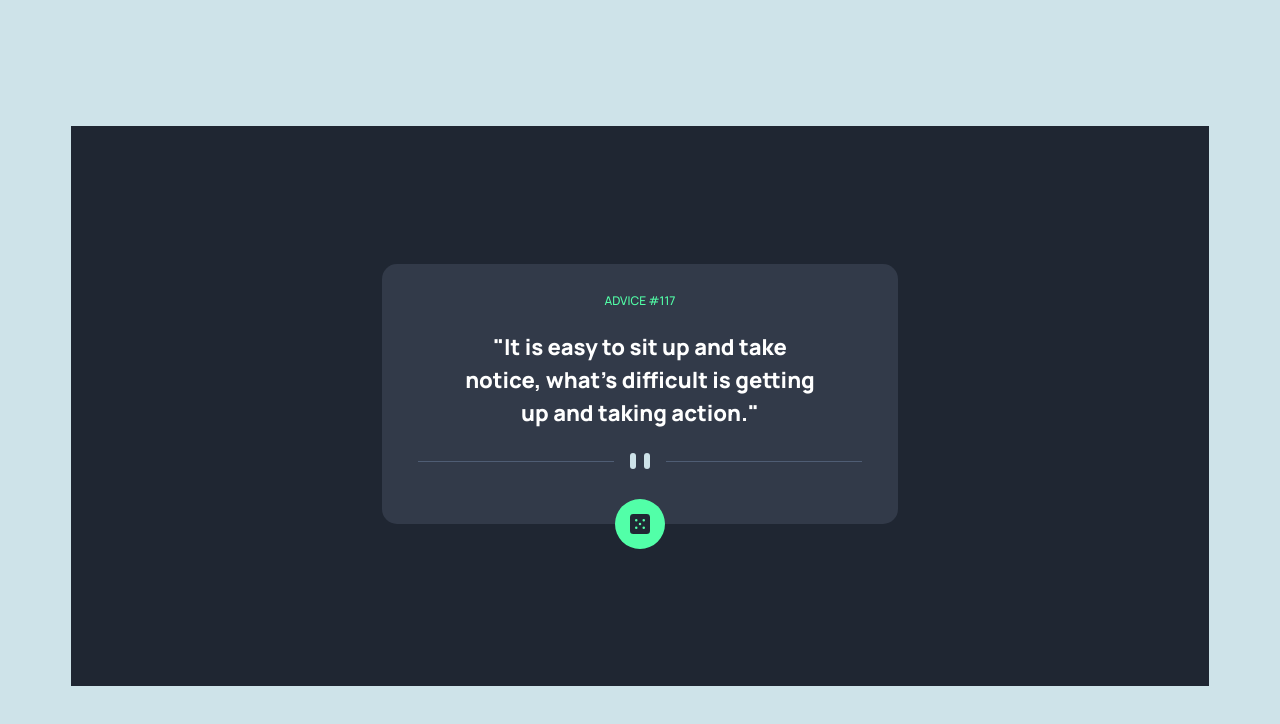
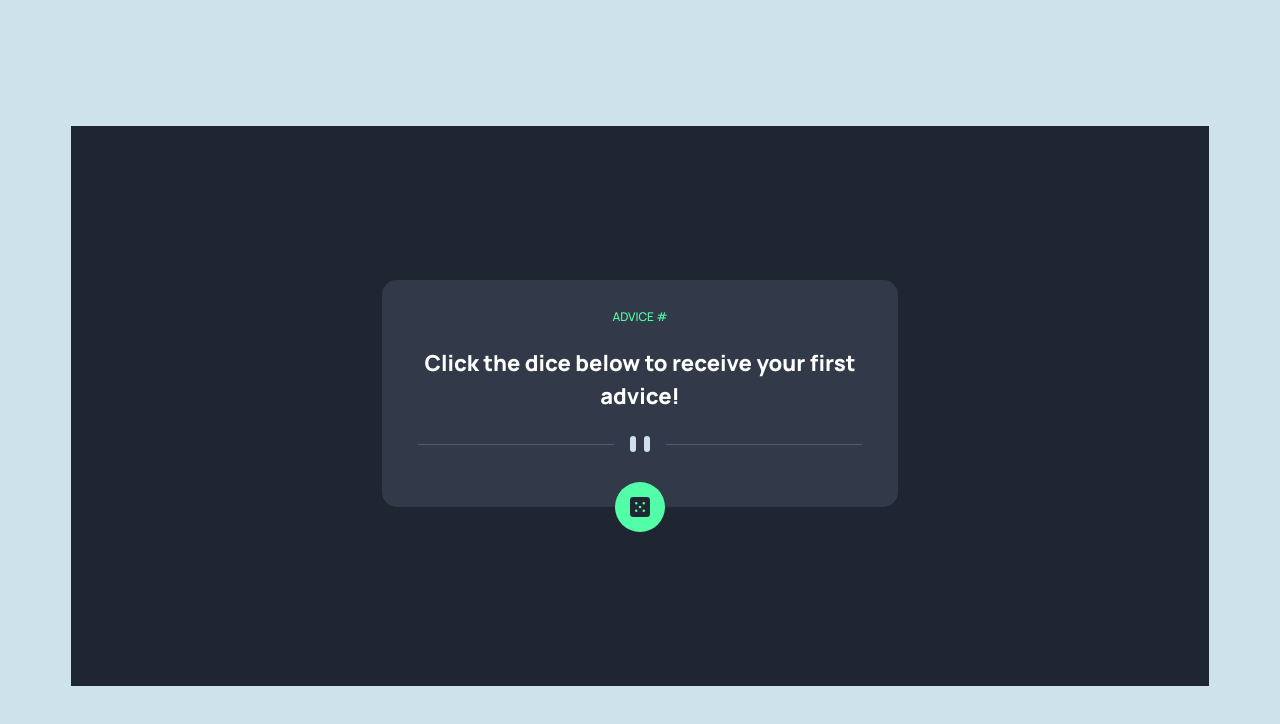
Before and after one commit to Vikiwest/Advice-Generator-App, a plain HTML site: page index.html in a window 1280 px wide. Drawn offline with Linux system fonts and the light colour scheme; files whose address does not match are found by name.

Commit message:
Updated Syntax

```diff
--- a/index.html
+++ b/index.html
@@ -16,18 +16,17 @@
   <body>
     <div class="first-colored-box">
       <div class="second-colored-box">
-        <h1 role="title" class="advice-title" id="advice-title">ADVICE #117</h1>
-        <p role="description" class="description" id="description">
-          "It is easy to sit up and take <br> notice, what's difficult is getting <br> up
-          and taking action."
-        </p>
+        <h1 role="title" class="advice-title" id="advice-title">ADVICE #</h1>
+    <p class="description" id="description" aria-live="polite">
+  Click the dice below to receive your first advice!
+</p>
 
        <img  class="divider-desktop" src="images//pattern-divider-desktop.svg" alt="divider-desktop" />
 
           <img class="divider-mobile" src="images//pattern-divider-mobile.svg" alt="divider-mobile" />
 
       </div>
-      <button type="button" class="dice-button" id="dice-button">
+<button type="button" class="dice-button" id="dice-button" aria-label="Get new advice" title="Get new advice">
         <img src="images/icon-dice.svg" alt="Dice Icon" />
     </div>
   </body>
--- a/styles.css
+++ b/styles.css
@@ -43,6 +43,12 @@ body {
   border-radius: 50%;
   margin-top: -25px;
 }
+
+.dice-button:disabled {
+  opacity: 0.6;
+  cursor: not-allowed;
+}
+
 
 .divider-desktop {
   align-items: center;
```
Also changed, not shown: script.js (line endings or trailing spaces).
